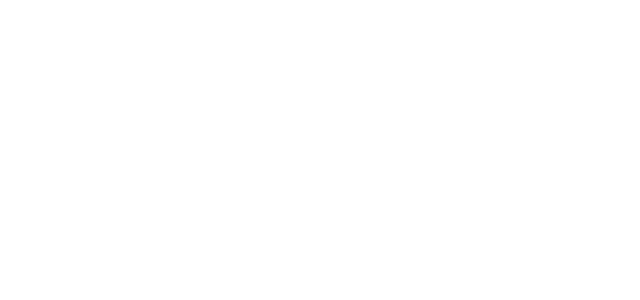
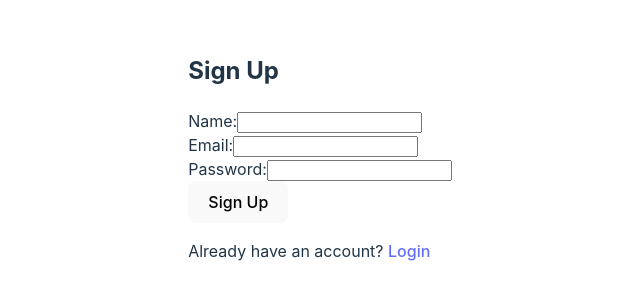
Before and after one commit to tigermarg/MERN_Capstone_Pokemon, a React (Vite) app in the folder frontend_pokemon/: page /signup in a window 1280 px wide. Before the commit this address had no page. Shown: the part 244-544 px from the top of the page, without its empty margins (320-960 px from the left). Built offline with nearby package versions, Linux system fonts and the light colour scheme.

Commit message:
Updated login, Created SignUp page

```diff
--- a/frontend_pokemon/src/App.jsx
+++ b/frontend_pokemon/src/App.jsx
@@ -4,7 +4,8 @@ import { Routes, Route } from 'react-router-dom';
 import { useNavigate } from 'react-router-dom';
 import './App.css';
 import pokeball from './styles/pokeball.jpg';
-import Login from './pages/login';
+import Login from './pages/Login';
+import SignUp from './pages/SignUp';
 import Dashboard from './pages/Dashboard';
 import Survey from './pages/Survey';
 import Pokeball from './pages/Pokeball';
@@ -37,6 +38,7 @@ function App() {
         </>
         } />
         <Route path='/login' element={<Login />} />
+        <Route path='/signup' element={<SignUp />} />
         <Route path='/dashboard' element={<Dashboard />} />
         <Route path="/survey" element={<Survey addPokemonToMyPokeball={addPokemonToMyPokeball} />} />
         <Route path="/pokeball" element={<Pokeball pokemons={myPokeball} />} />
--- /dev/null
+++ b/frontend_pokemon/src/components/LoginForm.jsx
@@ -0,0 +1,28 @@
+function LoginForm({ formData, handleChange, handleSubmit }) { //Pass props from Login page
+  return (
+    <form onSubmit={handleSubmit}>
+      <div>
+        <label>Email:</label>
+        <input type="email"
+          name="email"
+          value={formData.email}
+          onChange={handleChange}
+          required
+        />
+      </div>
+      <div>
+        <label>Password:</label>
+        <input type="password"
+          name="password"
+          value={formData.password}
+          onChange={handleChange}
+          required
+          minLength="6"
+        />
+      </div>
+      <button type="submit">Login</button>
+    </form>
+  );
+}
+
+export default LoginForm;
--- /dev/null
+++ b/frontend_pokemon/src/components/SignUpForm.jsx
@@ -0,0 +1,37 @@
+function SignUpForm({ formData, handleChange, handleSubmit }) { //Pass props from SignUp page
+  return (
+    <form onSubmit={handleSubmit}>
+      <div>
+        <label>Name:</label>
+        <input type="text"
+          name="name"
+          value={formData.name}
+          onChange={handleChange}
+          required
+        />
+      </div>
+      <div>
+        <label>Email:</label>
+        <input type="email"
+          name="email"
+          value={formData.email}
+          onChange={handleChange}
+          required
+        />
+      </div>
+      <div>
+        <label>Password:</label>
+        <input type="password"
+          name="password"
+          value={formData.password}
+          onChange={handleChange}
+          required
+          minLength="6"
+        />
+      </div>
+      <button type="submit">Sign Up</button>
+    </form>
+  );
+}
+
+export default SignUpForm;
--- a/frontend_pokemon/src/components/dashboard/NavBar.jsx
+++ b/frontend_pokemon/src/components/dashboard/NavBar.jsx
@@ -3,6 +3,7 @@ import { Link } from 'react-router-dom';
 
 export default function NavBar(){
     return(
+        //Links to Suvey and MyPokeball
         <nav>
             <ul className='nav-links'>
                 <li><Link to="/survey">Catch Pokemon</Link></li>
--- a/frontend_pokemon/src/components/login/LoginForm.jsx
+++ /dev/null
@@ -1,48 +0,0 @@
-import { useState } from 'react';
-import { useNavigate } from 'react-router-dom';
-
-function LoginForm() {
-  const [formData, setFormData] = useState({ //State for formData
-    email: '',
-    password: '',
-  });
-
-  const nav = useNavigate();
-
-  function handleChange(e){ //Handler for input
-    setFormData({
-      ...formData,
-      [e.target.name]: e.target.value,
-    })
-  }
-
-  function handleSubmit(e){ //Handler for submit
-    e.preventDefault();
-    nav('/dashboard') //navigate to dashboard
-  }
-
-  return (  //Form data
-    <form onSubmit={handleSubmit}>
-      <div>
-        <label>Email:</label>
-        <input
-          type="email"
-          onChange={handleChange}
-          required
-        />
-      </div>
-      <div>
-        <label>Password:</label>
-        <input
-          type="password"
-          onChange={handleChange}
-          required
-          minLength='6'
-        />
-      </div>
-      <button type="submit">Login</button>
-    </form>
-  );
-}
-
-export default LoginForm;
--- a/frontend_pokemon/src/components/login/SignUpForm.jsx
+++ /dev/null
@@ -1,59 +0,0 @@
-//Imports
-import { useState } from 'react';
-import { useNavigate } from 'react-router-dom';
-
-function SignUpForm() {
-  const [formData, setFormData] = useState({ //State for formData
-    username: '',
-    email: '',
-    password: '',
-  });
-
-  const nav = useNavigate(); //Declare variable for useNavigate
-
-  function handleChange(){ //Handler for input changes
-    setFormData({
-      ...formData,
-      [e.target.name]: e.target.value,
-    })
-  }
-
-  function handleSubmit(e){ //Handler for submit
-    e.preventDefault();
-    nav('/dashboard') //Navigate to dashboard
-  }
-
-  return ( //Form data
-    <form onSubmit={handleSubmit}>
-      <div>
-        <label>Username:</label>
-        <input
-          type="text"
-          onChange={handleChange}
-          required
-          minLengt='5'
-        />
-      </div>
-      <div>
-        <label>Email:</label>
-        <input
-          type="email"
-          onChange={handleChange}
-          required
-        />
-      </div>
-      <div>
-        <label>Password:</label>
-        <input
-          type="password"
-          onChange={handleChange}
-          required
-          minLength='6'
-        />
-      </div>
-      <button type="submit">Sign Up</button>
-    </form>
-  );
-}
-
-export default SignUpForm;
--- a/frontend_pokemon/src/pages/Dashboard.jsx
+++ b/frontend_pokemon/src/pages/Dashboard.jsx
@@ -4,6 +4,7 @@ import NavBar from '../components/dashboard/NavBar';
 export default function Dashboard(){
 
     return(
+      //Navigation bar
         <div>
         <NavBar />
 
--- a/frontend_pokemon/src/pages/Login.jsx
+++ b/frontend_pokemon/src/pages/Login.jsx
@@ -1,25 +1,37 @@
-//Imports
+//imports
 import { useState } from 'react';
-import LoginForm from '../components/login/LoginForm';
-import SignUpForm from '../components/login/signUpForm';
+import { useNavigate, Link } from 'react-router-dom';
+import LoginForm from '../components/LoginForm';
 
-export default function Login(){
-  const [isLogin, setIsLogin] = useState(true); //State to toggle between LoginForm & SignUpForm
+export default function Login() {
+  const [formData, setFormData] = useState({ //State for login form
+    email: '',
+    password: '',
+  });
 
-  //Function for toggle
-  function toggleForm(){
-    setIsLogin(!isLogin);
-  };
+  const nav = useNavigate(); //Declare variable for useNavigate
+
+  //Handler for input change
+  function handleChange(e) {
+    setFormData({
+      ...formData,
+      [e.target.name]: e.target.value,
+    });
+  }
+
+  //Handler for submit
+  function handleSubmit(e) {
+    e.preventDefault();
+    nav('/dashboard'); // Redirect to dashboard after login
+  }
 
   return (
+    //Login form
     <div>
-      <h2>{isLogin ? 'Login' : 'Sign Up'}</h2>
-    {/* Conditional Rendering  */}
-      {isLogin ? <LoginForm /> : <SignUpForm />}
+      <h2>Login</h2>
+      <LoginForm formData={formData} handleChange={handleChange} handleSubmit={handleSubmit}/>
 
-      <button onClick={toggleForm}>
-        {isLogin ? 'Need an account? Sign Up' : 'Already have an account? Log In'}
-      </button>
+      <p>Don't have an account? <Link to="/signup">Sign up</Link></p>
     </div>
   );
 }
--- /dev/null
+++ b/frontend_pokemon/src/pages/SignUp.jsx
@@ -0,0 +1,38 @@
+//Imports
+import { useState } from 'react';
+import { useNavigate, Link } from 'react-router-dom';
+import SignUpForm from '../components/SignUpForm';
+
+export default function SignUp() {
+  const [formData, setFormData] = useState({ //State for signUp form
+    user: '',
+    email: '',
+    password: '',
+  });
+
+  const nav = useNavigate(); //Declare variable for useNavigate
+
+  //Handler for input change
+  function handleChange(e) {
+    setFormData({
+      ...formData,
+      [e.target.name]: e.target.value,
+    });
+  }
+
+  //Handler for submit
+  function handleSubmit(e) {
+    e.preventDefault();
+    nav('/dashboard'); //Redirect to dashboard after sign up
+  }
+
+  return (
+    //SignUp form
+    <div>
+      <h2>Sign Up</h2>
+      <SignUpForm formData={formData} handleChange={handleChange} handleSubmit={handleSubmit}/>
+
+      <p>Already have an account? <Link to="/login">Login</Link></p>
+    </div>
+  );
+}
```
